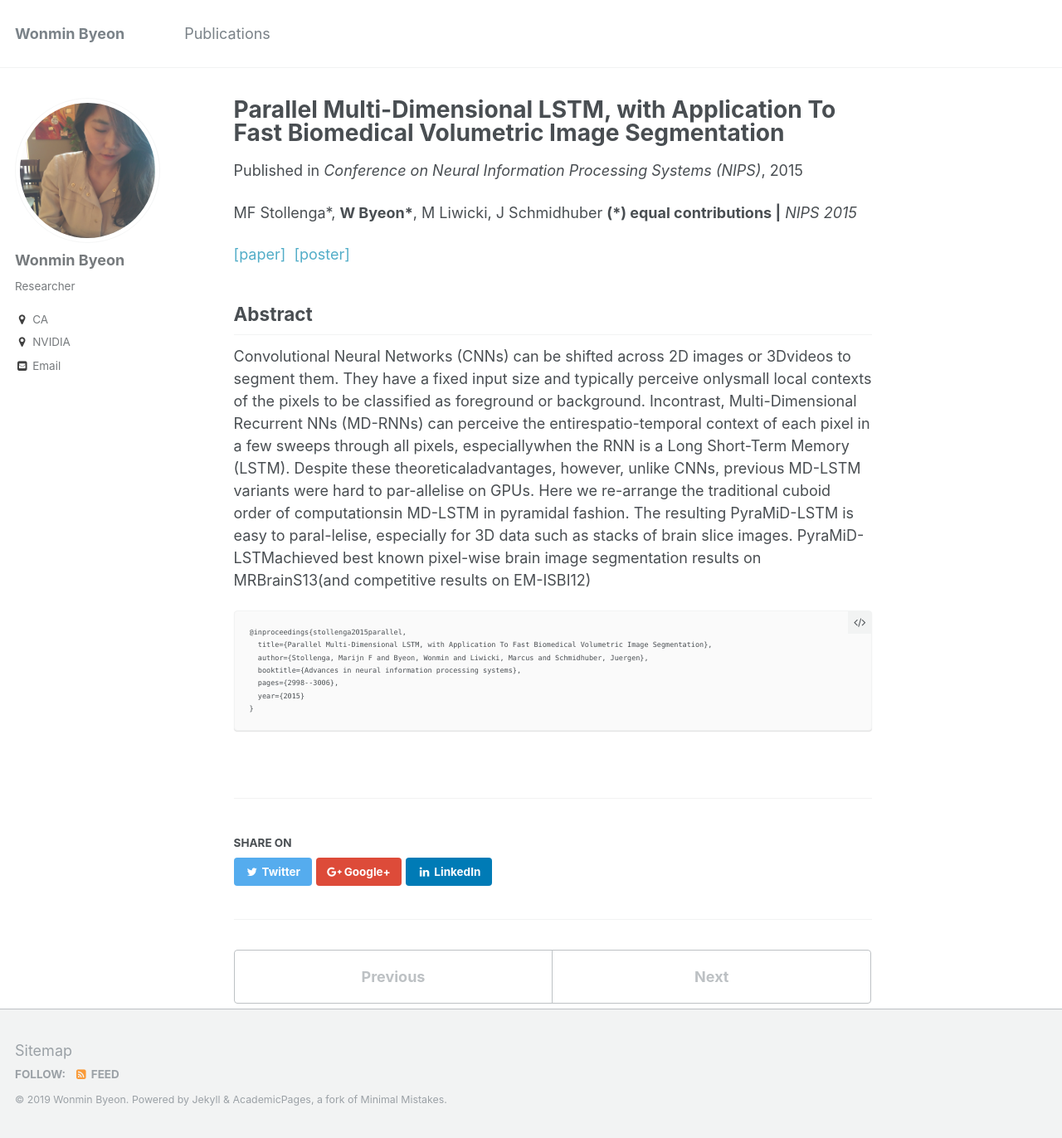
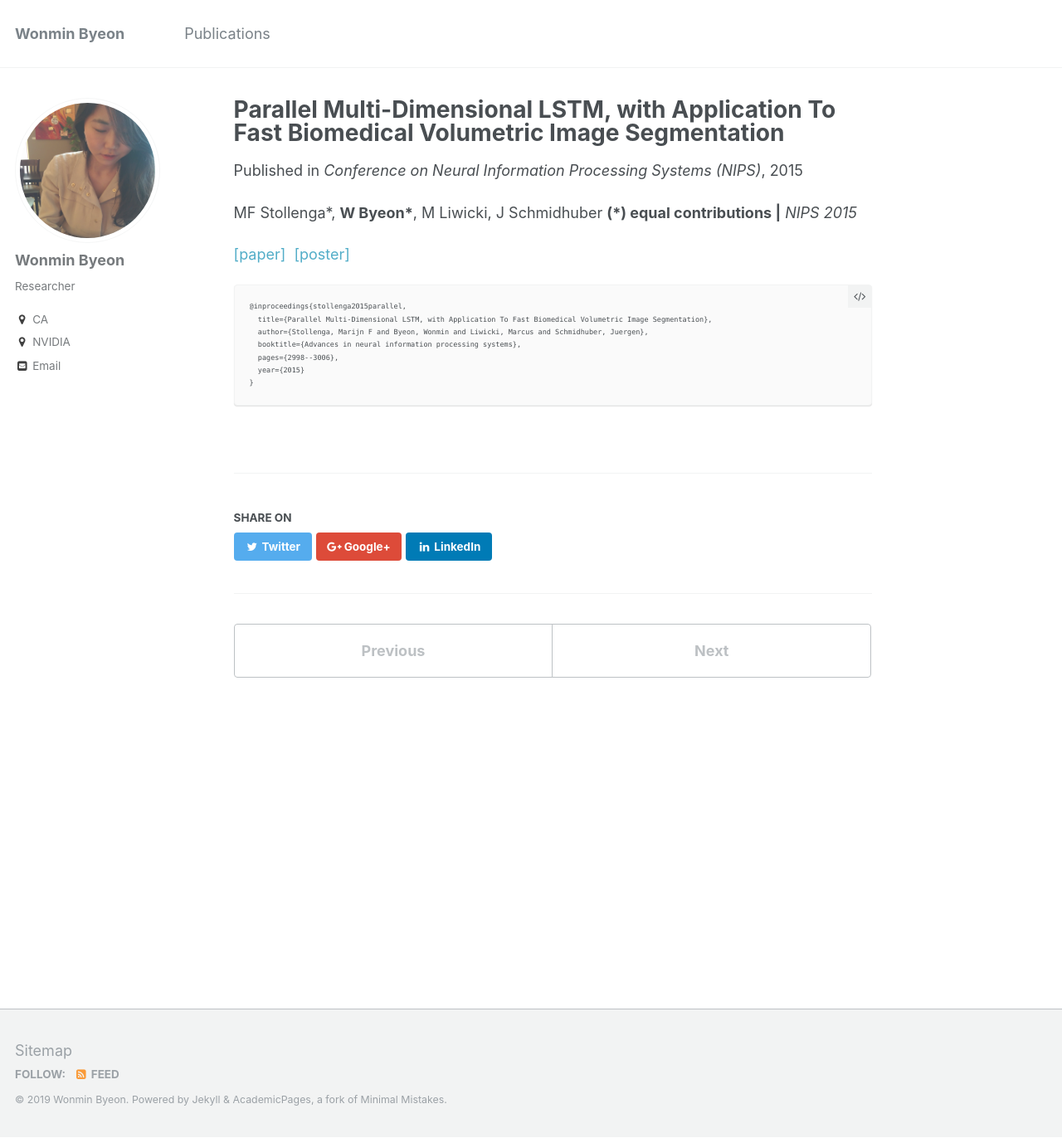
Before and after one commit to wonmin-byeon/wonmin-byeon.github.io, a Jekyll site: the page built from _publications/2015-12-05-nips.md, in a window 1280 px wide and 1372 px high. Shown: the whole window at 83% size. Built offline with Jekyll 4.4.1, drawn with Linux system fonts in a browser that asks for light colours.

Commit message:
changing front format

````diff
--- a/_publications/2015-12-05-nips.md
+++ b/_publications/2015-12-05-nips.md
@@ -10,10 +10,6 @@ paperurl: 'http://wonmin-byeon.github.io/files/2-15-nips.pdf'
 [[paper]](http://papers.nips.cc/paper/5642-parallel-multi-dimensional-lstm-with-application-to-fast-biomedical-volumetric-image-segmentation.pdf) &nbsp;[[poster]](http://wonmin-byeon.github.io/files/nips15-poster.pdf)
 
 
-## Abstract
-Convolutional Neural Networks (CNNs) can be shifted across 2D images or 3Dvideos to segment them. They have a fixed input size and typically perceive onlysmall local contexts of the pixels to be classified as foreground or background. Incontrast, Multi-Dimensional Recurrent NNs (MD-RNNs) can perceive the entirespatio-temporal context of each pixel in a few sweeps through all pixels, especiallywhen the RNN is a Long Short-Term Memory (LSTM). Despite these theoreticaladvantages, however, unlike CNNs, previous MD-LSTM variants were hard to par-allelise on GPUs. Here we re-arrange the traditional cuboid order of computationsin MD-LSTM in pyramidal fashion. The resulting PyraMiD-LSTM is easy to paral-lelise, especially for 3D data such as stacks of brain slice images. PyraMiD-LSTMachieved best known pixel-wise brain image segmentation results on MRBrainS13(and competitive results on EM-ISBI12)
-
-
 ```
 @inproceedings{stollenga2015parallel,
   title={Parallel Multi-Dimensional LSTM, with Application To Fast Biomedical Volumetric Image Segmentation},
````
